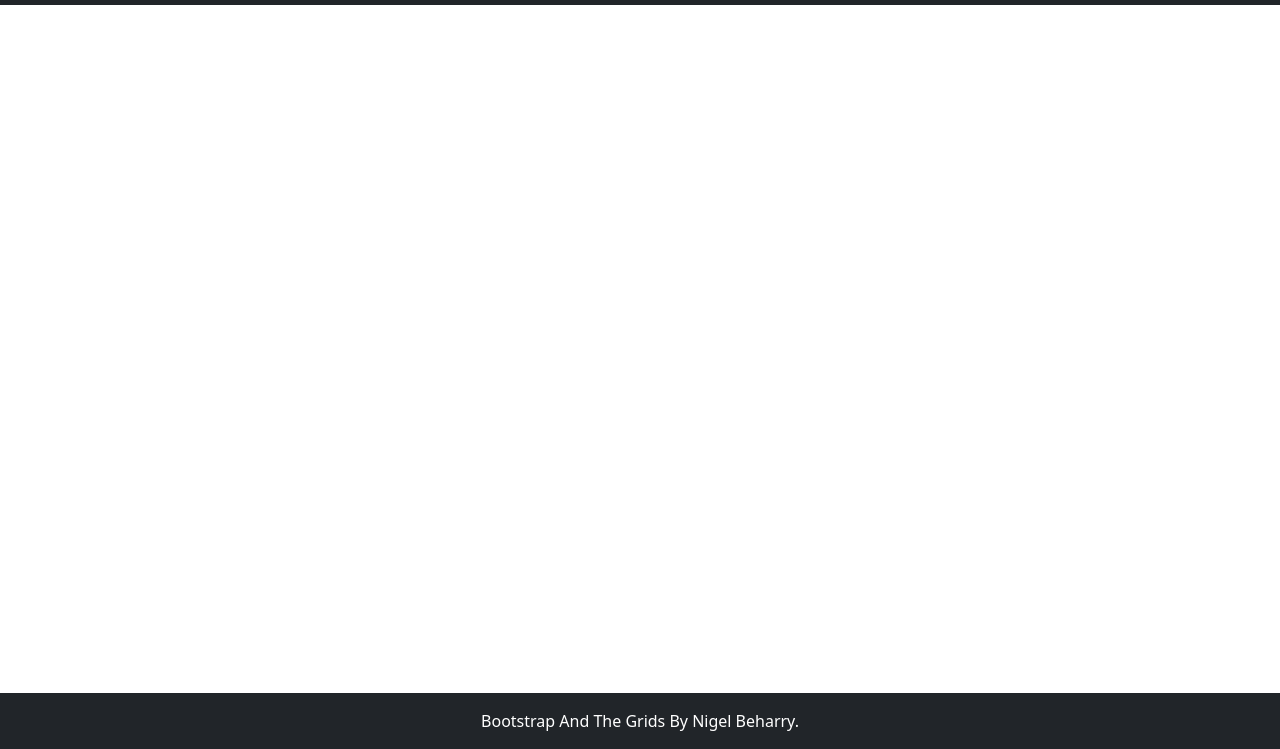
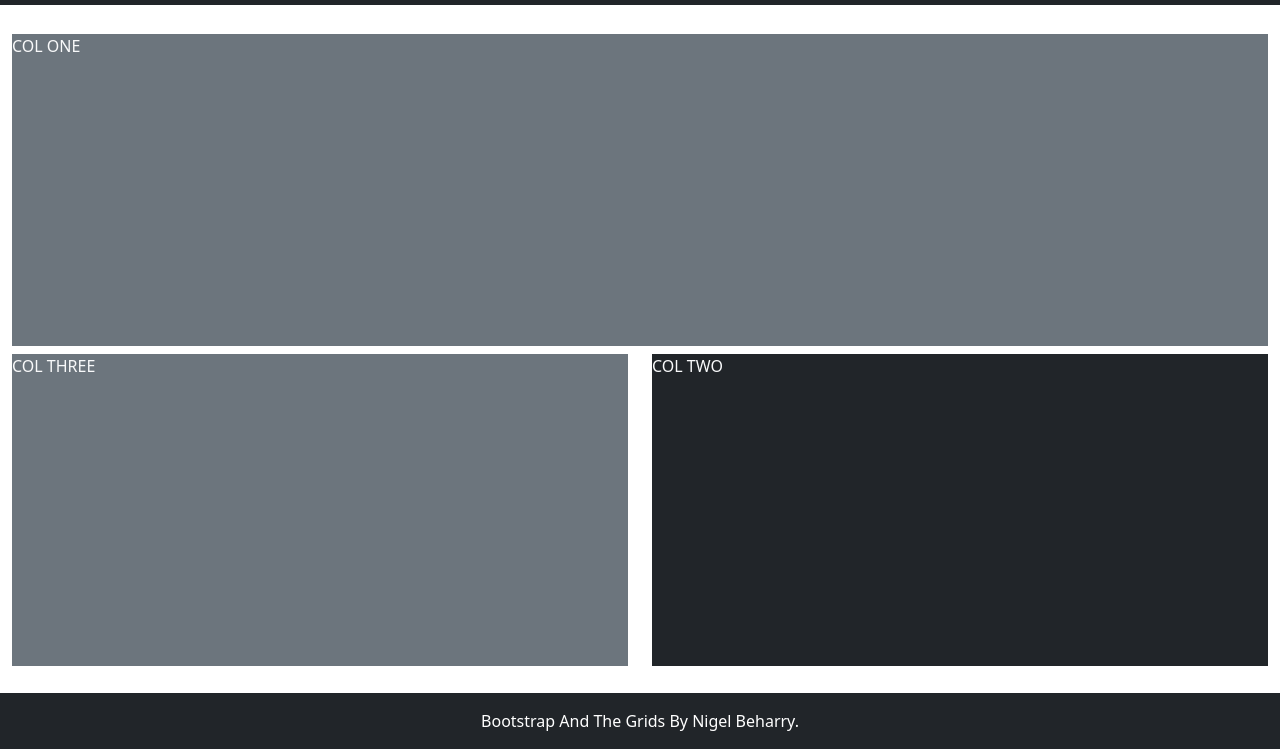
Before and after one commit to NigelBeharry/BootStrapAndTheGrids, a plain HTML site: page Grid7.html in a window 1280 px wide. Shown: the part 51-800 px from the top of the page. Drawn offline with nearby package versions, Linux system fonts and the light colour scheme; a web font is replaced by a local one.

Commit message:
Grid 7 completed.

```diff
--- a/Grid7.html
+++ b/Grid7.html
@@ -63,9 +63,24 @@
   </nav>
 
   <main class="flex-shrink-0">
-    <div class="container">
-
-    </div>
+     <div class="container-fluid h-100 minHeight">   <!-- container-fluid 100% of the screen at diff screen size-->
+       <div class="row h-100 gy-2 row-cols-1 row-cols-md-2">
+         <div class="col col-md-12">
+           <div class="bg-secondary text-light h-100">
+             COL ONE</div>
+         </div>
+         <div class="col col-md-6 order-last">
+           <div class="bg-dark text-light h-100">
+             COL TWO
+           </div>
+         </div>
+         <div class=" col col-md-6">
+           <div class="bg-secondary text-light h-100">
+             COL THREE
+           </div>
+         </div>
+       </div>
+     </div>
   </main>
   <footer class="footer mt-auto py-3 bg-dark sticky-footer">
     <div class="container-fluid text-center">
--- a/css/site.css
+++ b/css/site.css
@@ -16,6 +16,7 @@ body>main {
      padding: 60px 15px 0;
      margin-bottom: 5rem;
    }
+
 
    .sticky-nav {
      position: fixed;
```
